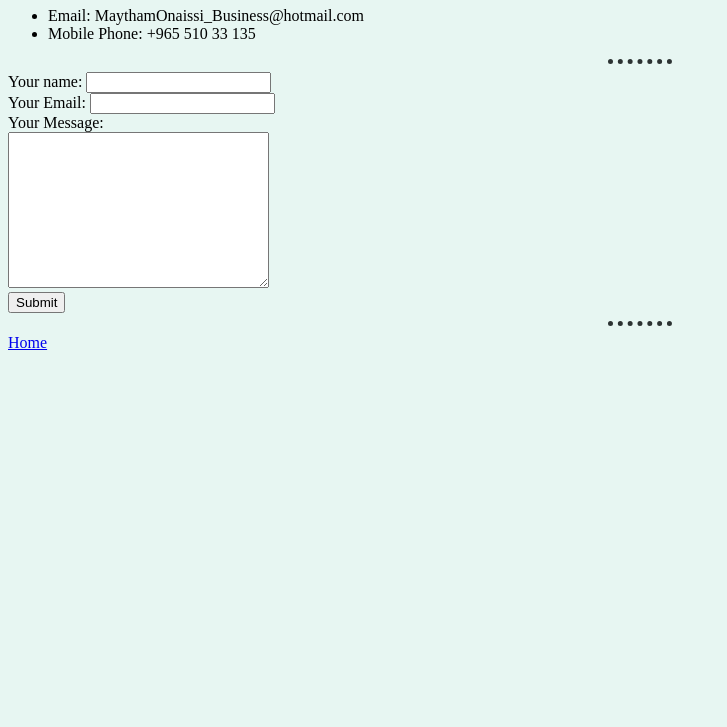
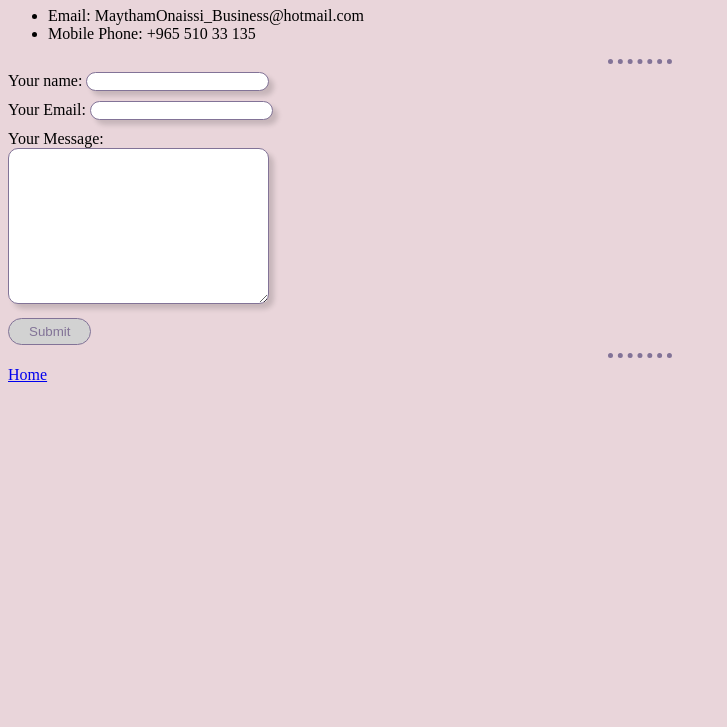
Before and after one commit to maytham-onaissi/CV, a plain HTML site: page contact-me.html in a window 1280 px wide. Shown: the part 73-800 px from the top of the page, without its empty margins (0-727 px from the left). Drawn offline with Linux system fonts and the light colour scheme.

Commit message:
Update Styles.css

```diff
--- a/CSS/Styles.css
+++ b/CSS/Styles.css
@@ -1,5 +1,5 @@
 body{
-  background: #E7F6F2;
+  background: #E9D5DA;
 }
 
 hr{
@@ -7,12 +7,12 @@ hr{
   border: none;
   width: 5%;
   border-style: dotted none none none  ;
-  border-color: #2C3333 ;
+  border-color: #827397  ;
   border-width: 5px;
 }
 
 h1, h3{
-  color: #395B64;
+  color: #827397;
 }
 
 img{
@@ -23,6 +23,41 @@ img{
 }
 
 p{
-  color: #371B58;
+  color: #363062;
   font-size: 18px;
 }
+
+.your-name{
+  margin-bottom: 10px;
+  box-shadow: 5px 5px 5px rgba(0, 0, 0, 0.15);
+  border: 1.5px solid #827397;
+  border-radius: 10px;
+}
+
+.your-email{
+  border: 1.5px solid #827397;
+  margin-bottom: 10px;
+  box-shadow: 5px 5px 5px rgba(0, 0, 0, 0.15);
+  border-radius: 10px;
+}
+
+.your-message{
+  border: 1.5px solid #827397;
+  margin-bottom: 10px;
+  box-shadow: 5px 5px 5px rgba(0, 0, 0, 0.15);
+  border-radius: 10px;
+}
+
+.submit-btn{
+  border-radius: 15px;
+  padding: 5px 20px;
+  border: 1px solid #827397;
+  color: #827397;
+  background-color: rgb(210, 210, 210);
+  box-shadow: none;
+}
+
+.submit-btn:hover{
+  box-shadow: 5px 5px 5px rgba(0, 0, 0, 0.15);
+
+}
```
